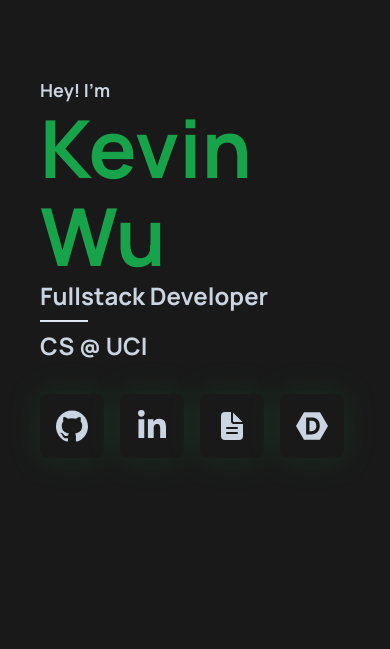
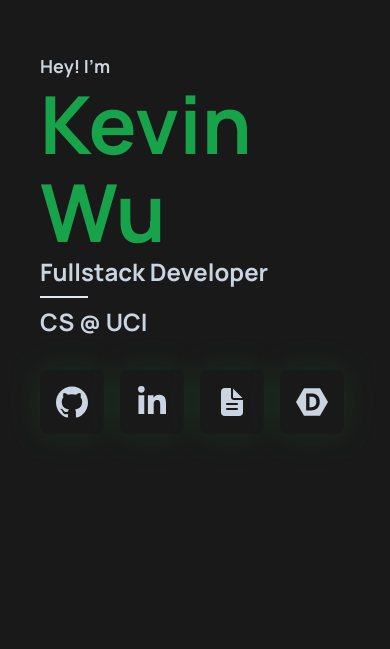
Before and after one commit to KevinWu098/website, a Next.js app: page / in a window 390 px wide. Shown: the part 195-844 px from the top of the page. Built offline with nearby package versions, Linux system fonts and the light colour scheme.

Commit message:
style: adjust hero height

```diff
--- a/src/components/hero/Hero.tsx
+++ b/src/components/hero/Hero.tsx
@@ -9,7 +9,7 @@ const Hero = () => {
             className="min-h-screen bg-[#191919] justify-center flex-col flex bg-cover"
             id="hero"
         >
-            <div className="-mt-24 relative wrapper">
+            <div className="-mt-36 xs:-mt-24 relative wrapper">
                 <div className="px-8 md:px-0">
                     <div className="flex flex-col">
                         <span
```
